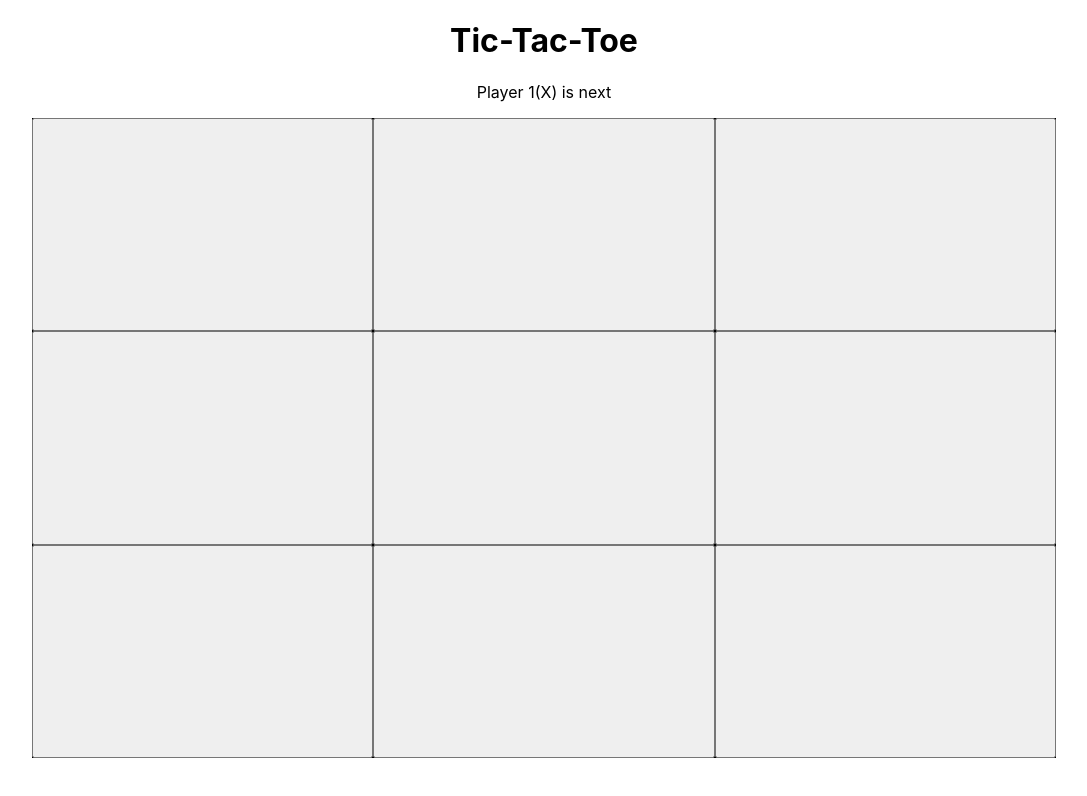
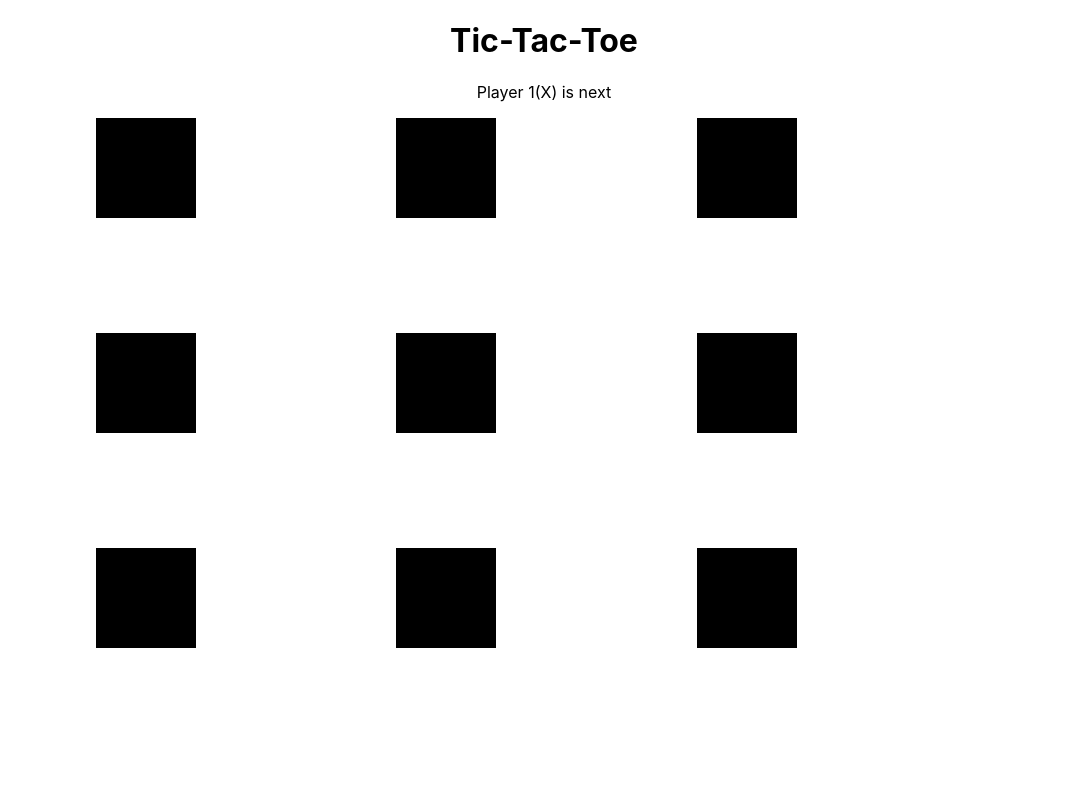
Before and after one commit to SchoolOfCode/noughts-and-crosses-plan-room_51, a React (Create React App) app in the folder tic-tac-toe/: page / in a window 1280 px wide. Shown: the top 796 px of the page, without its empty margins (96-1183 px from the left). Built offline with nearby package versions, Linux system fonts and the light colour scheme.

Commit message:
Styled the board

```diff
--- a/tic-tac-toe/src/components/Square/index.jsx
+++ b/tic-tac-toe/src/components/Square/index.jsx
@@ -1,8 +1,9 @@
 import React from 'react'
+import css from '../../styles/styles.module.css'
 
 function Square({mark, handleClick, id}) {
 	return (
-		<button id={id} onClick={handleClick}>
+		<button className={css.button} id={id} onClick={handleClick}>
 			{mark}
 		</button>
 	)
--- a/tic-tac-toe/src/styles/styles.module.css
+++ b/tic-tac-toe/src/styles/styles.module.css
@@ -1,12 +1,26 @@
-.gridContainer{
+.gridContainer {
 	display: grid;
-    background-color: black;
+	background-color: white;
 	aspect-ratio: 1/1;
-    width: 80%;
+	width: 70%;
 	height: auto;
 	max-height: 80vh;
-    position: absolute;
+	position: relative;
 	left: 50%;
 	transform: translateX(-50%);
 	grid-template-columns: repeat(3, 1fr);
+	gap: 5px;
+	border: none;
 }
+.button {
+	padding: 0;
+	margin: 0;
+	border: none;
+	outline: none;
+	color: white;
+	font-weight: 700;
+	font-size: 1.3rem;
+	background-color: black;
+	width: 100px;
+	height: 100px;
+}
```
Lines whose indentation alone changed are shown as unchanged.
